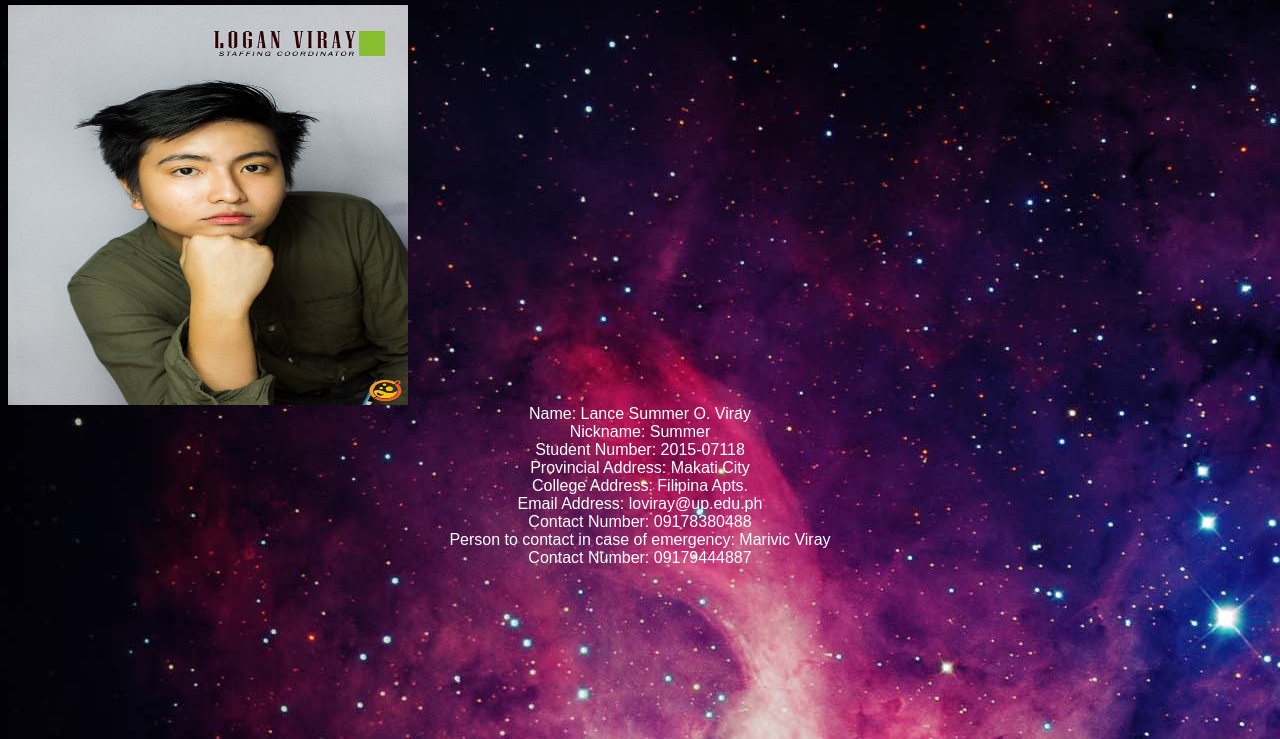
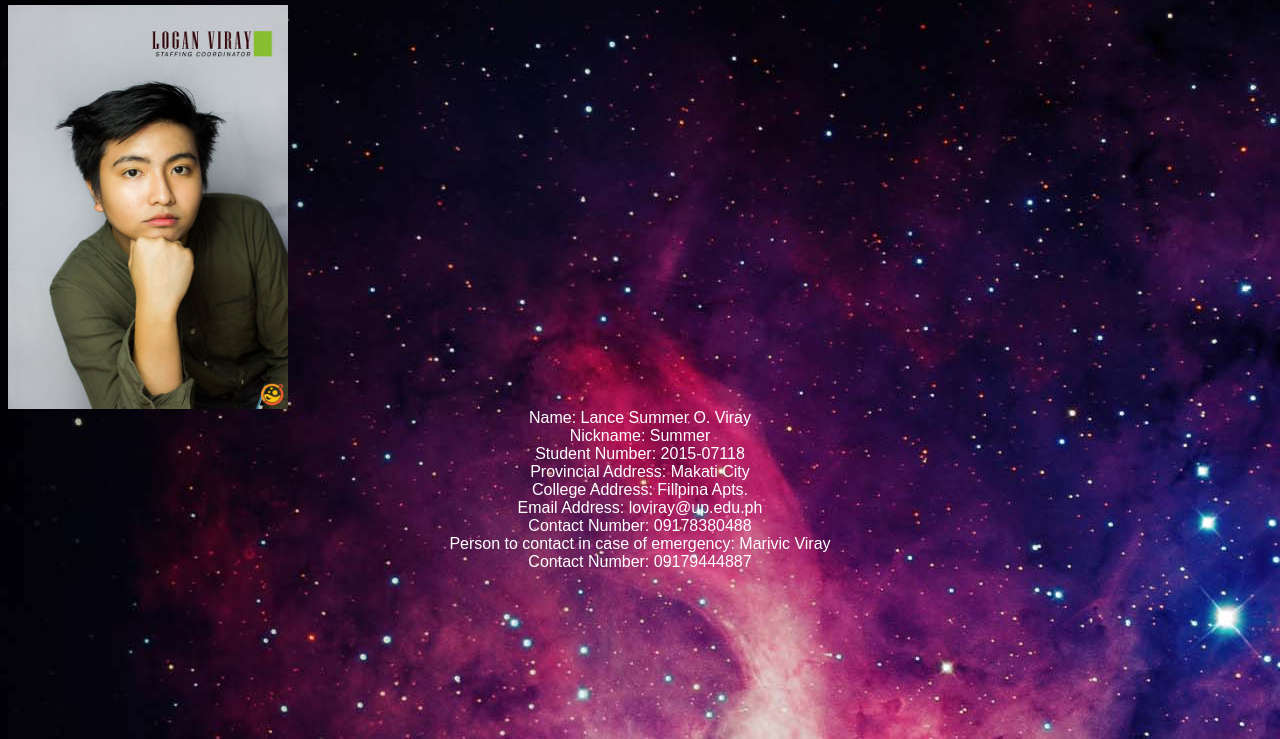
Before and after one commit to Summerizes/Summerizes.github.io, a plain HTML site: page index.html in a window 1280 px wide. Shown: the part 61-800 px from the top of the page. Drawn offline with Linux system fonts and the light colour scheme.

Commit message:
Update mystyle.css

```diff
--- a/mystyle.css
+++ b/mystyle.css
@@ -6,7 +6,7 @@ body {
 }
 
 .pic {
-    width:400px;
-    height:400px;
+    width:280px;
+    height:404px;
     display:block;
 }
```
